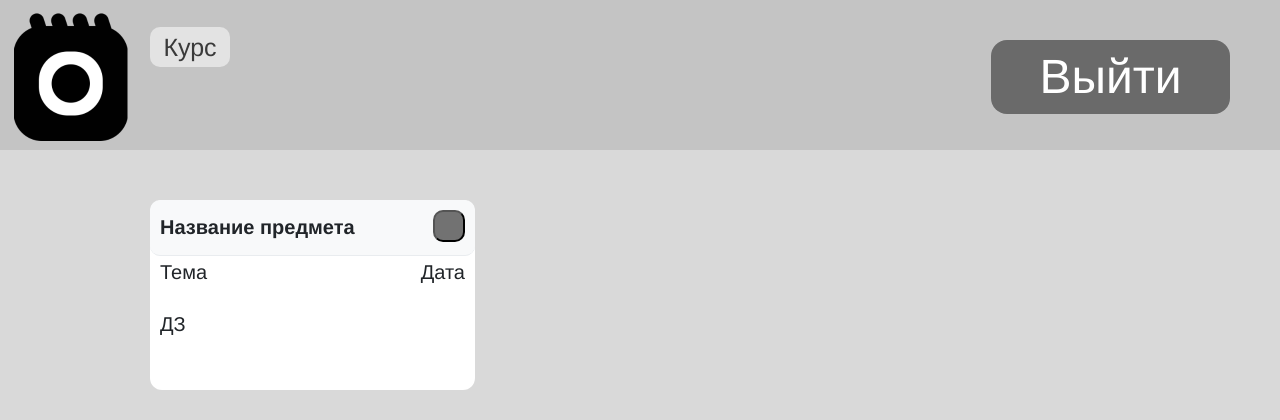
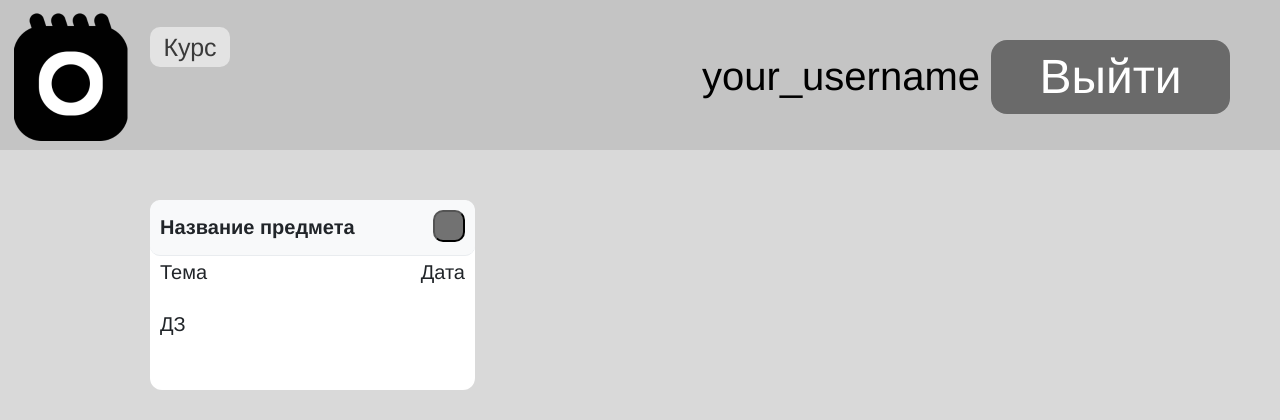
Before and after one commit to Mihendy/HWTracker, a Django app: page /student in a window 1280 px wide. Shown: the top 420 px of the page. Run offline with Django 4.2, Linux system fonts and the light colour scheme.

Commit message:
added your_username

```diff
--- a/HWTracker/main/static/main/styles.css
+++ b/HWTracker/main/static/main/styles.css
@@ -284,3 +284,20 @@ h1 {
   text-align: right;
   color: #212529;
 }
+
+.text-container {
+  position: fixed;
+  top: 14px;
+  right: 300px;
+  max-width: calc(100% - 300px); /* Adjust the max-width based on your layout */
+  white-space: nowrap;
+  overflow: hidden;
+  text-overflow: ellipsis;
+}
+
+.text-right-corner {
+  font-family: 'Franklin Gothic Medium';
+  font-size: 40px;
+  color: #000000;
+  /* Add any additional styles as needed */
+}
--- a/HWTracker/main/templates/main/student.html
+++ b/HWTracker/main/templates/main/student.html
@@ -38,5 +38,8 @@
             <p class="homework">ДЗ</p>
         </div>
     </div>
+    <div class="text-container">
+        <p class="text-right-corner">{{ username }}</p>
+    </div>
 </body>
 </html>
--- a/HWTracker/main/views.py
+++ b/HWTracker/main/views.py
@@ -7,7 +7,8 @@ def index(request):
     return render(request, 'main/index.html')
 
 def student(request):
-    return render(request, 'main/student.html')
+    username = 'your_username'
+    return render(request, 'main/student.html', {'username': username})
 
 def handle_auth(request):
     code = parse_qs(urlparse(request.get_full_path()).query)['code'][0]
```
